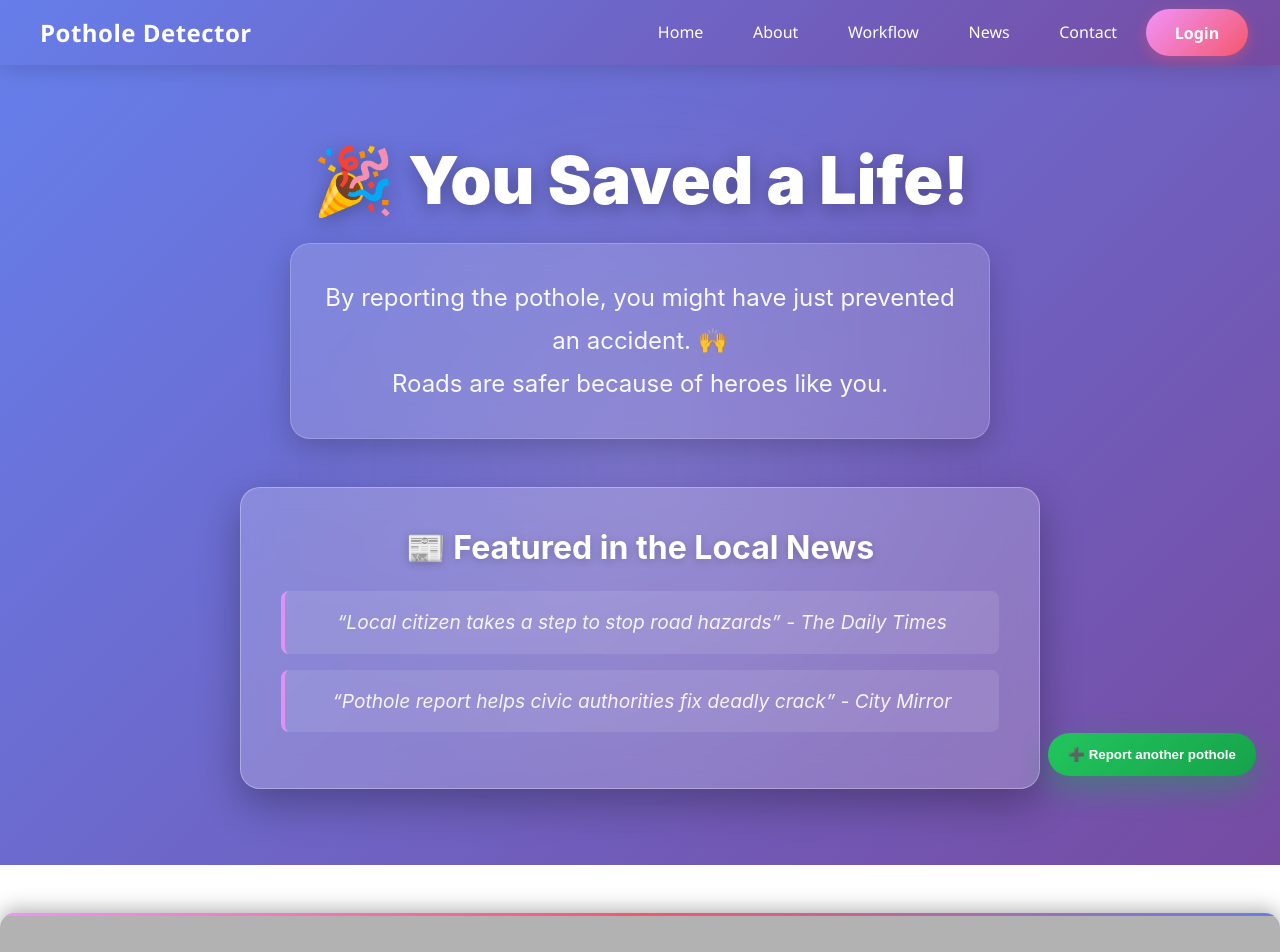
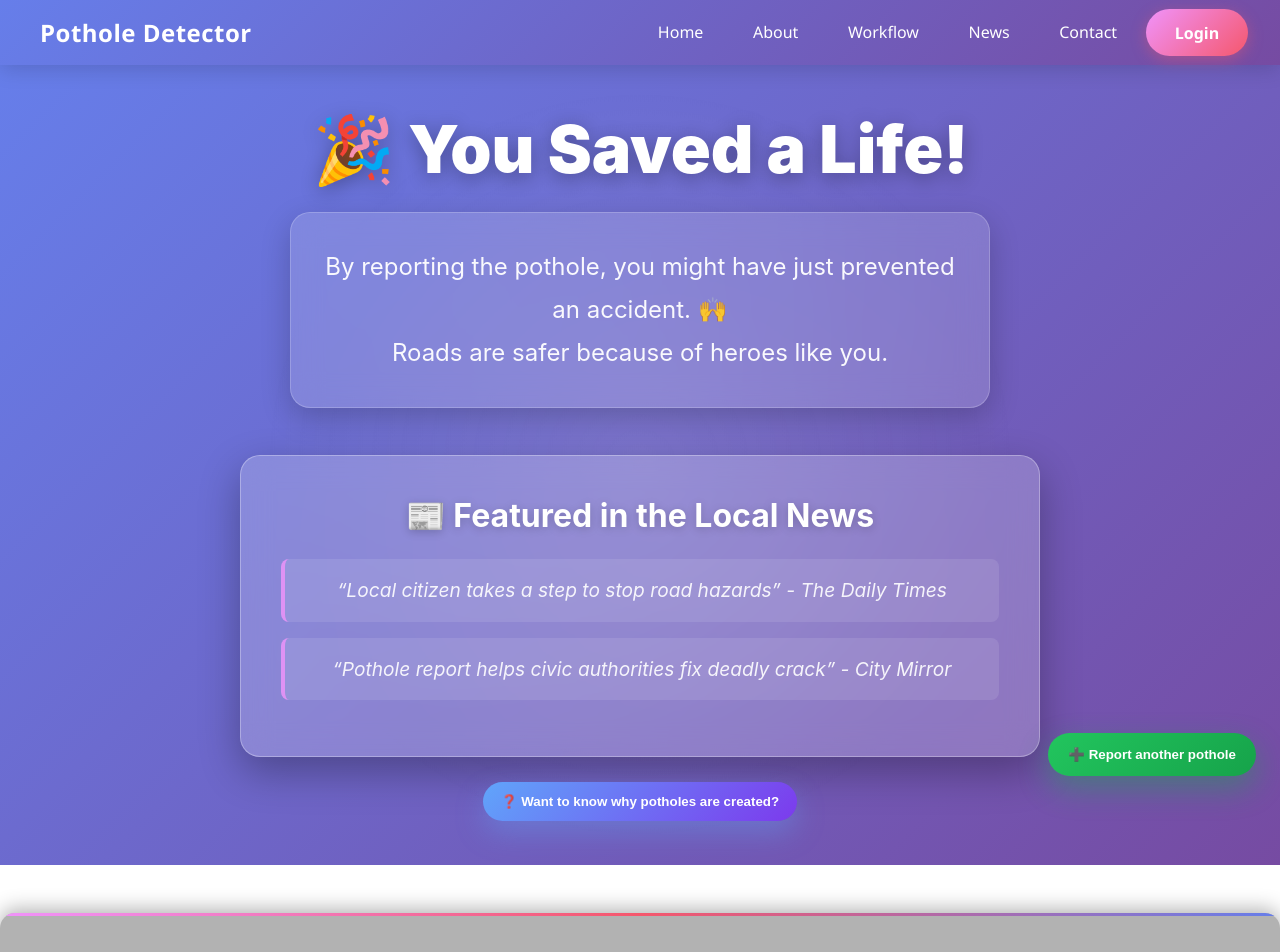
Before and after one commit to sk-inthiyaz/pothole-detection, a React (Create React App) app in the folder login-page/: page /lifesaver in a window 1280 px wide. Shown: the top 952 px of the page. Built offline with nearby package versions, Linux system fonts and the light colour scheme.

Commit message:
feat(lifesaver): add 'Why potholes are created?' video modal with animated styles and CTA button

```diff
--- a/login-page/src/pages/LifeSaverPage.js
+++ b/login-page/src/pages/LifeSaverPage.js
@@ -1,9 +1,11 @@
-import React from 'react';
+import React, { useState } from 'react';
 import { useNavigate } from 'react-router-dom';
 import './LifeSaverPageNew.css';
+import potholeVideo from './assets/potholevid.mp4';
 
 const LifeSaverPage = () => {
   const navigate = useNavigate();
+  const [showVideo, setShowVideo] = useState(false);
   return (
     <div className="lifesaver-container">
       <h1 className="lifesaver-heading">🎉 You Saved a Life!</h1>
@@ -16,6 +18,34 @@ const LifeSaverPage = () => {
         <p><em>“Local citizen takes a step to stop road hazards” - The Daily Times</em></p>
         <p><em>“Pothole report helps civic authorities fix deadly crack” - City Mirror</em></p>
       </div>
+
+      {/* Inline CTA to explain potholes */}
+      <button
+        className="video-trigger-btn"
+        onClick={() => setShowVideo(true)}
+        aria-haspopup="dialog"
+        aria-expanded={showVideo ? 'true' : 'false'}
+      >
+        ❓ Want to know why potholes are created?
+      </button>
+
+      {/* Video Modal */}
+      {showVideo && (
+        <div
+          className="video-modal-overlay"
+          role="dialog"
+          aria-modal="true"
+          aria-label="Why potholes are created"
+          onClick={(e) => {
+            if (e.target.classList.contains('video-modal-overlay')) setShowVideo(false);
+          }}
+        >
+          <div className="video-modal animated-pop">
+            <button className="video-close" onClick={() => setShowVideo(false)} aria-label="Close video">✕</button>
+            <video className="video-player" src={potholeVideo} controls autoPlay playsInline />
+          </div>
+        </div>
+      )}
 
       {/* Floating button to report another pothole */}
       <button
--- a/login-page/src/pages/LifeSaverPageNew.css
+++ b/login-page/src/pages/LifeSaverPageNew.css
@@ -133,6 +133,81 @@
   box-shadow: 0 5px 15px rgba(0, 0, 0, 0.2);
 }
 
+/* Video CTA button */
+.video-trigger-btn {
+  margin-top: 1.5rem;
+  background: linear-gradient(135deg, #60a5fa 0%, #7c3aed 100%);
+  color: #fff;
+  border: none;
+  padding: 12px 18px;
+  font-weight: 700;
+  border-radius: 999px;
+  box-shadow: 0 12px 28px rgba(96, 165, 250, 0.35);
+  cursor: pointer;
+  transition: transform 0.25s ease, box-shadow 0.25s ease;
+  position: relative;
+  z-index: 1;
+}
+
+.video-trigger-btn:hover {
+  transform: translateY(-2px);
+  box-shadow: 0 16px 36px rgba(96, 165, 250, 0.5);
+}
+
+/* Video Modal */
+.video-modal-overlay {
+  position: fixed;
+  inset: 0;
+  background: rgba(0, 0, 0, 0.55);
+  display: flex;
+  align-items: center;
+  justify-content: center;
+  z-index: 1500;
+  animation: fadeIn 0.2s ease;
+}
+
+@keyframes fadeIn {
+  from { opacity: 0; }
+  to { opacity: 1; }
+}
+
+.video-modal {
+  width: min(920px, 92vw);
+  background: #0b1024;
+  border-radius: 16px;
+  border: 1px solid rgba(255,255,255,0.12);
+  box-shadow: 0 24px 60px rgba(0,0,0,0.5);
+  position: relative;
+  overflow: hidden;
+  animation: fadeInScale 0.25s ease;
+}
+
+.video-player {
+  width: 100%;
+  height: auto;
+  display: block;
+  aspect-ratio: 16/9;
+  background: #0a0f1f;
+}
+
+.video-close {
+  position: absolute;
+  top: 8px;
+  right: 8px;
+  width: 36px;
+  height: 36px;
+  border-radius: 50%;
+  border: none;
+  background: rgba(255,255,255,0.12);
+  color: #fff;
+  font-weight: 900;
+  cursor: pointer;
+  transition: background 0.2s ease, transform 0.2s ease;
+}
+
+.video-close:hover { background: rgba(255,255,255,0.2); transform: scale(1.05); }
+.video-close:active { transform: scale(0.96); }
+
 /* Floating report button */
 .floating-report-btn {
   position: fixed;
```
Also changed, not shown: 1 other file (tests, documents, lock files or other folders).
